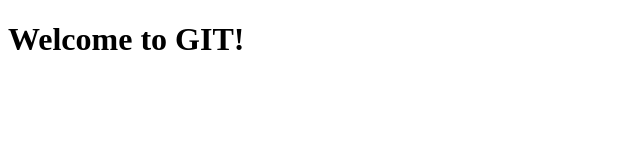
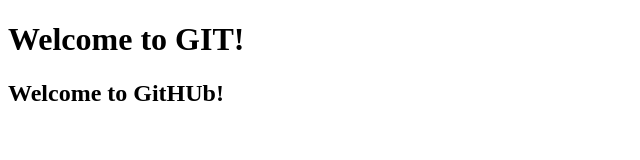
Before and after one commit to varanasikrishna/Git-Repo-CSEC, a plain HTML site: page index.html in a window 1280 px wide. Shown: the whole page, without its empty margins (0-640 px from the left). Drawn offline with Linux system fonts and the light colour scheme.

Commit message:
Update index.html, in GitHub

```diff
--- a/index.html
+++ b/index.html
@@ -7,5 +7,6 @@
   </head>
   <body>
     <h1>Welcome to GIT!</h1>
+    <h2>Welcome to GitHUb!</h2>
   </body>
 </html>
```
